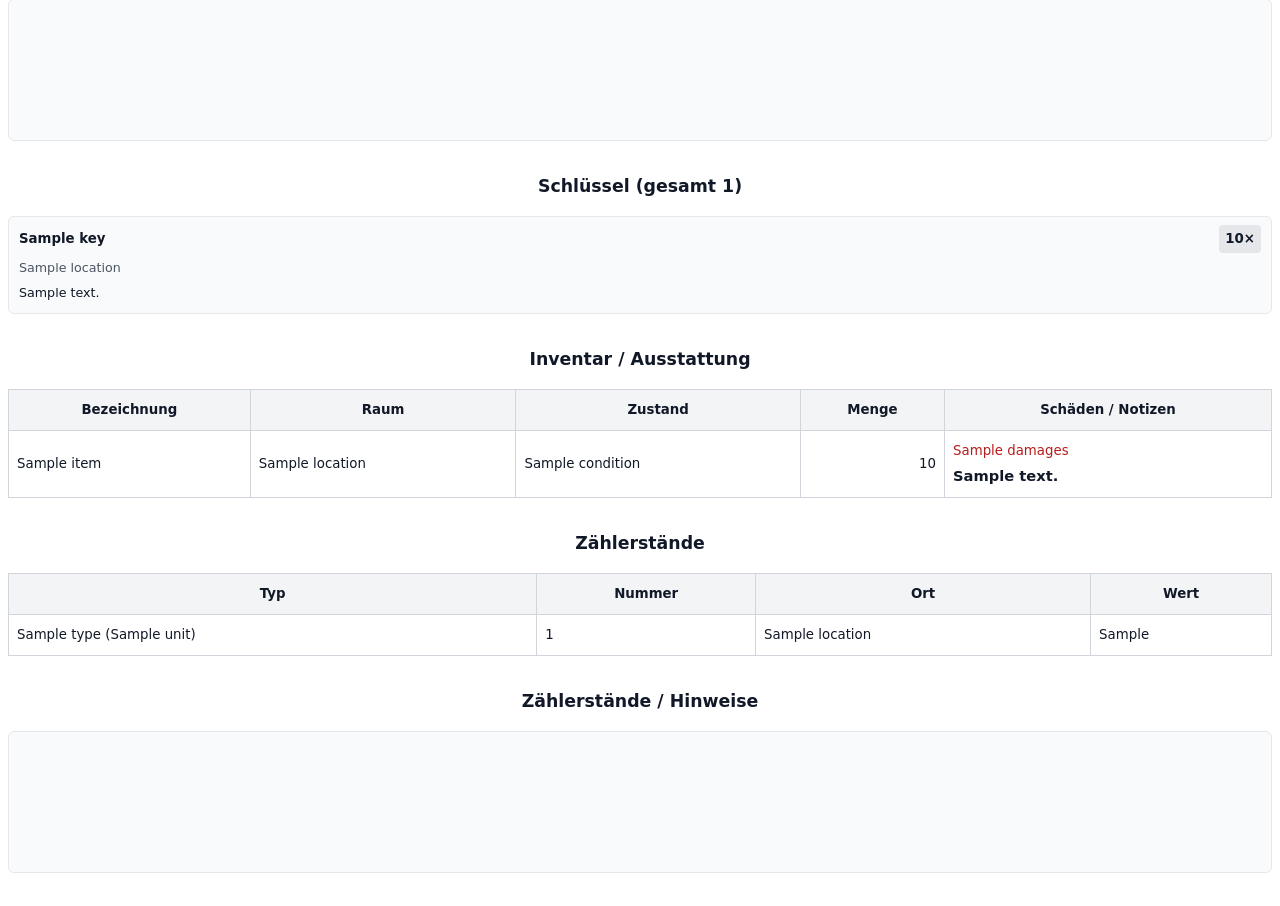
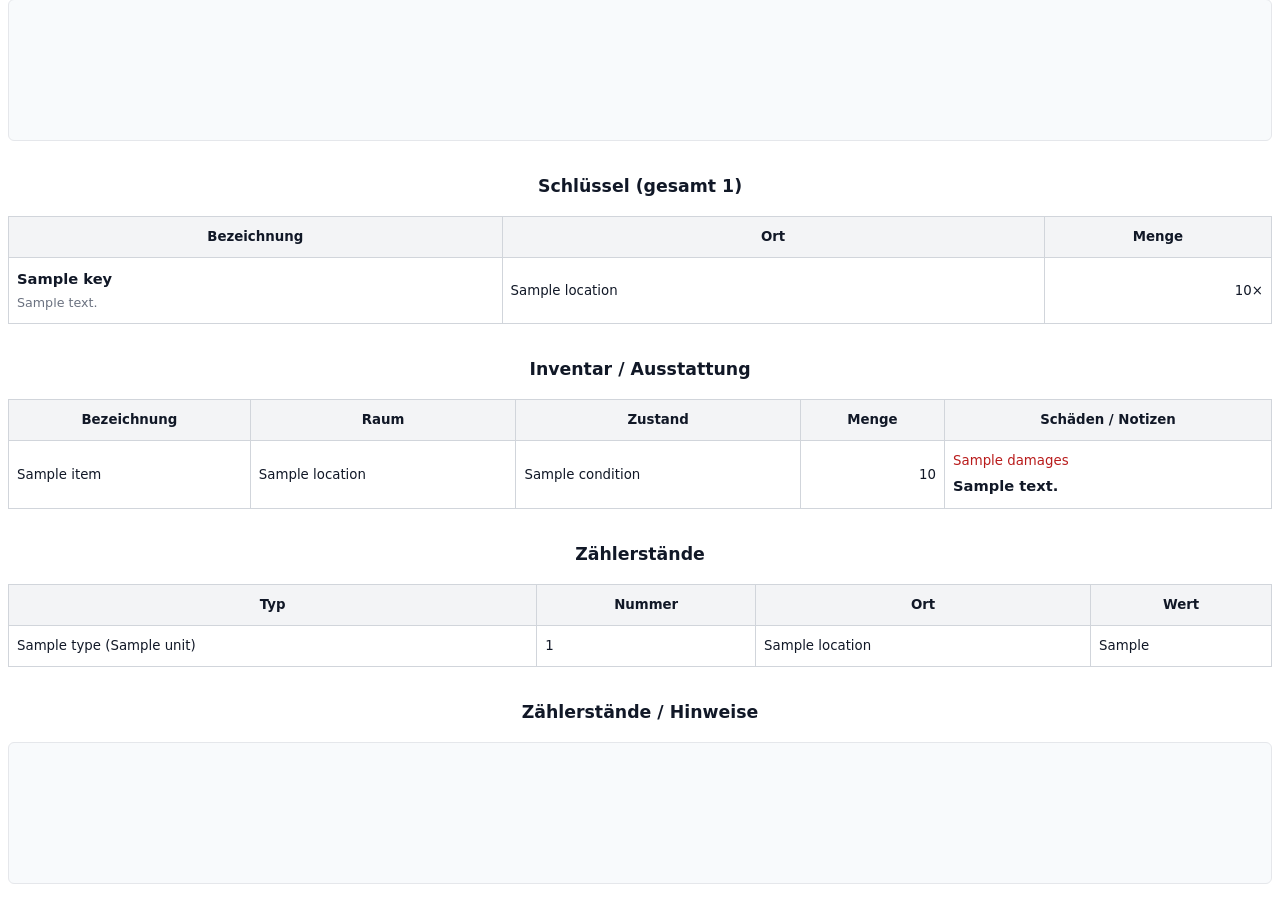
Before and after one commit to Crusha5/MietAssistent, a Flask app: template app/templates/protocols/protocol_document.html in a window 1280 px wide. Shown: the part 282-1188 px from the top of the page. Run offline with Flask 3, Linux system fonts and the light colour scheme; tables that the repository leaves empty hold one stand-in row (values such as "Sample post"); the template is opened without the code that fills it: values that come from a table or form of the project are taken from there, most other values are stand-ins (such as "Sample title", 1, 10 or a date in 2020).

Commit message:
Fix attachment handling and compact key layout

```diff
--- a/app/static/css/contract_pdf.css
+++ b/app/static/css/contract_pdf.css
@@ -294,6 +294,20 @@ h2 {
     font-weight: 700;
 }
 
+.table-keys th,
+.table-keys td {
+    font-size: 10pt;
+}
+
+.text-right {
+    text-align: right;
+}
+
+.muted {
+    color: #6b7280;
+    font-size: 9.5pt;
+}
+
 .info-box {
     background: #f8fafc;
     border: 1px solid #e5e7eb;
@@ -358,13 +372,16 @@ h2 {
     border: 1px solid #e5e7eb;
     border-radius: 6px;
     padding: 8px;
+    page-break-inside: avoid;
 }
 
 .attachment-image {
     width: 100%;
     height: auto;
+    max-height: 22cm;
     border-radius: 6px;
     object-fit: contain;
+    display: block;
 }
 
 .attachment-filebox {
--- a/app/templates/protocols/protocol_document.html
+++ b/app/templates/protocols/protocol_document.html
@@ -36,18 +36,27 @@
     <section class="clause">
         <div class="clause-title">Schlüssel (gesamt {{ protocol_data.key_count or (keys|length) or 0 }})</div>
         {% if keys %}
-        <div class="key-grid">
-            {% for key in keys %}
-            <div class="key-card">
-                <div class="key-title">
-                    <span>{{ key.title or 'Schlüssel ' ~ loop.index }}</span>
-                    <span class="key-qty">{{ key.quantity or 1 }}×</span>
-                </div>
-                <div class="key-meta">{{ key.location or '—' }}</div>
-                {% if key.description %}<div class="key-notes">{{ key.description }}</div>{% endif %}
-            </div>
-            {% endfor %}
-        </div>
+        <table class="table table-keys">
+            <thead>
+                <tr>
+                    <th>Bezeichnung</th>
+                    <th>Ort</th>
+                    <th style="width: 18%">Menge</th>
+                </tr>
+            </thead>
+            <tbody>
+                {% for key in keys %}
+                <tr>
+                    <td>
+                        <div class="value">{{ key.title or 'Schlüssel ' ~ loop.index }}</div>
+                        {% if key.description %}<div class="muted">{{ key.description }}</div>{% endif %}
+                    </td>
+                    <td>{{ key.location or '—' }}</td>
+                    <td class="text-right">{{ key.quantity or 1 }}×</td>
+                </tr>
+                {% endfor %}
+            </tbody>
+        </table>
         {% else %}
         <div class="info-box">Keine Schlüsselangaben hinterlegt.</div>
         {% endif %}
```
Also changed, not shown: app/templates/protocols/create.html (+29 -20 lines).
